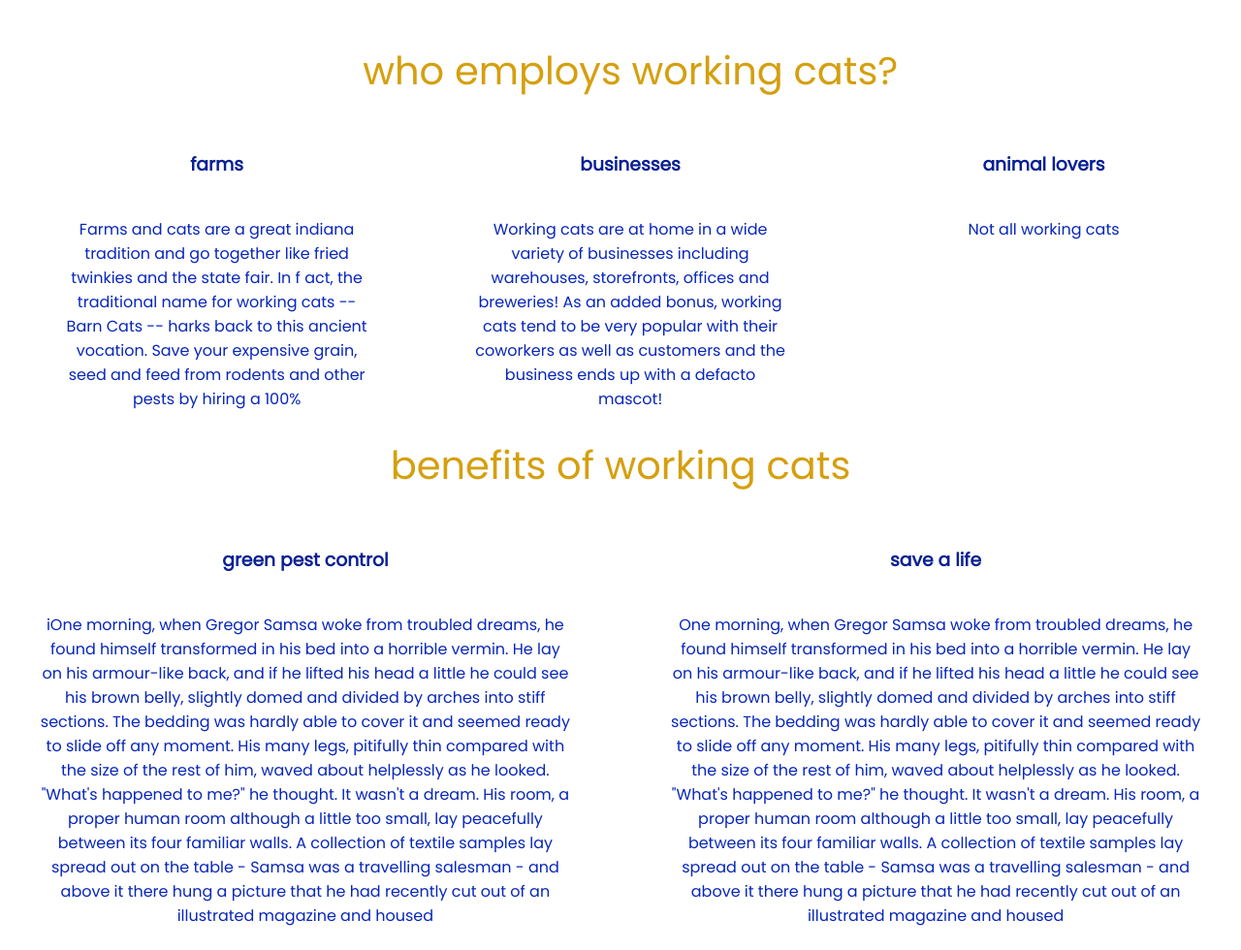
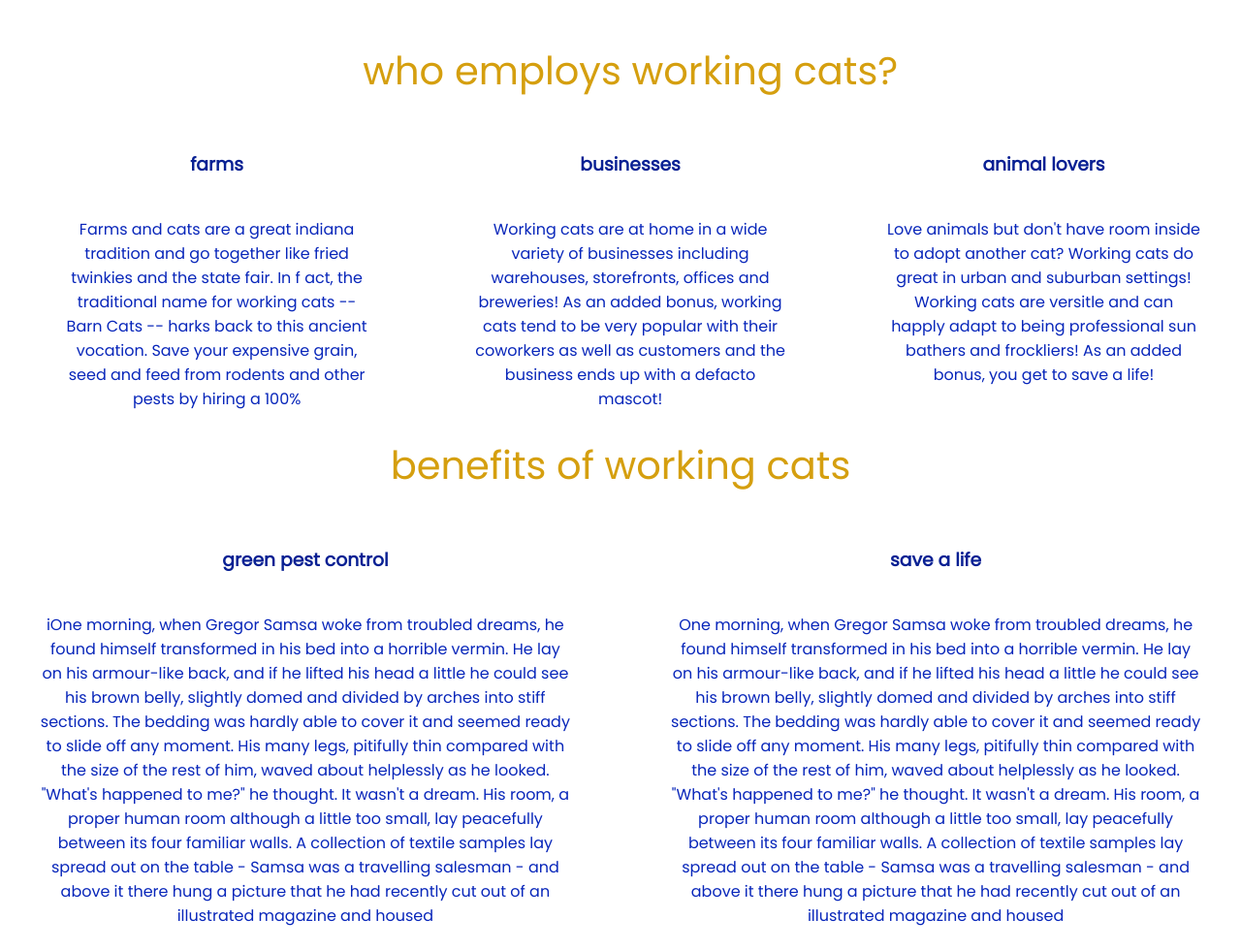
Before and after one commit to bethanyoestrich/workingcats, a plain HTML site: page index.html in a window 1280 px wide. Shown: the part 1467-2447 px from the top of the page at 97% size. Drawn offline with Linux system fonts and the light colour scheme.

Commit message:
added text for animal lovers

```diff
--- a/index.html
+++ b/index.html
@@ -39,7 +39,7 @@
             <li  class = "col span-1-of-3 employbox"><h3>Farms</h3> <p>Farms and cats are a great indiana tradition and go together like fried twinkies and the state fair. In f act, the traditional name for working cats -- Barn Cats -- harks back to this ancient vocation. Save your expensive grain, seed and feed from rodents and other pests by hiring a 100% </p> </li>
             <li class = "col span-1-of-3 employbox"><h3>businesses</h3>
             <p>Working cats are at home in a wide variety of businesses including warehouses, storefronts, offices and breweries! As an added bonus, working cats tend to be very popular with their coworkers as well as customers and the business ends up with a defacto mascot! </p></li>
-            <li class = "col span-1-of-3 employbox"><h3>animal lovers</h3><p>Not all working cats   </p></li>
+            <li class = "col span-1-of-3 employbox"><h3>animal lovers</h3><p>Love animals but don't have room inside to adopt another cat? Working cats do great in urban and suburban settings! Working cats are versitle and can happly adapt to being professional sun bathers and frockliers! As an added bonus, you get to save a life! </p></li>
         </ul>
     </section>
     <section class = "why adopt a working cat?" id=why_adopt>
```
